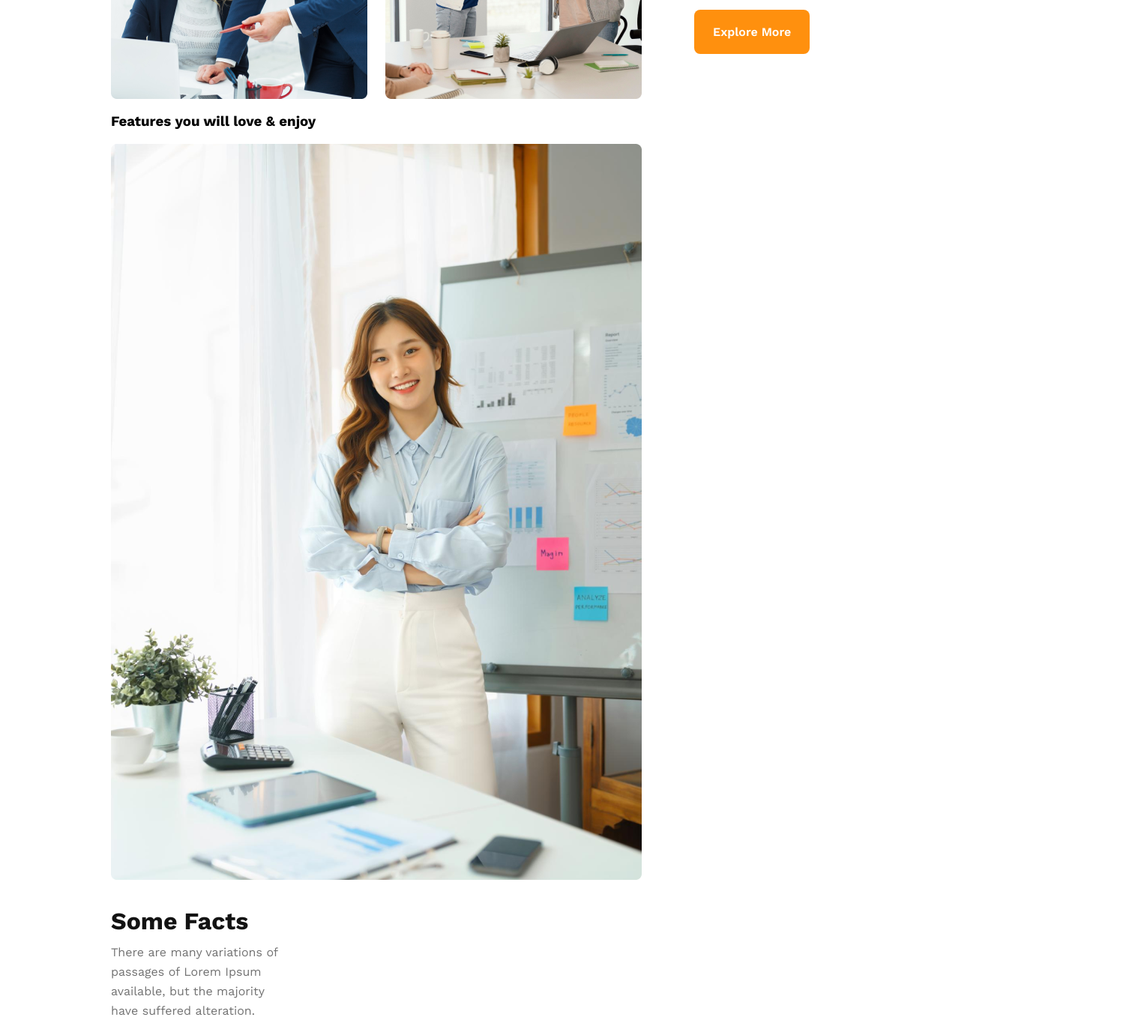
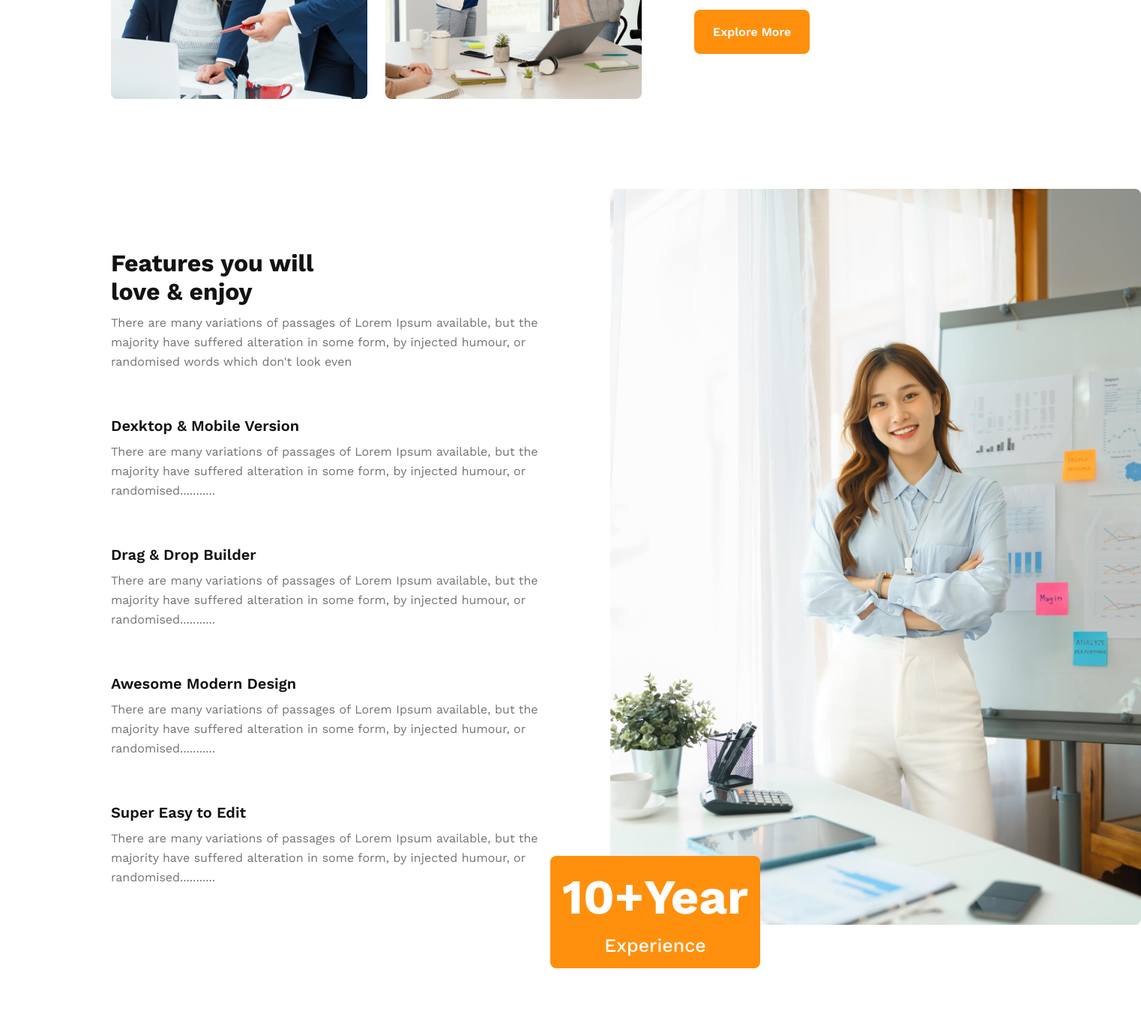
Before and after one commit to AvijitRoy111/g-3-architect-resources, a plain HTML site: page index.html in a window 1280 px wide. Shown: the part 1584-2949 px from the top of the page at 75% size, 1522 px wide, since content can reach past the window. Drawn offline with nearby package versions, Linux system fonts and the light colour scheme.

Commit message:
added the feature section

```diff
--- a/Styles/css.css
+++ b/Styles/css.css
@@ -117,12 +117,82 @@ main{
     line-height: 26px;
 }
 
+/*  feature section styles */
+.feature{
+    display:flex;
+    justify-content: space-around;
+}
+.feature-title{
+    color: var(--dark-01, #131313);
+    font-size:2rem;
+    font-weight: 700;
+    margin-top: 200px;
+    margin-bottom: 0px;
+}
+.feature-description{
+    width: 586px;
+    color: var(--dark-03, #727272);
+    font-size: 16px;
+    font-weight: 400;
+    line-height: 26px;
+    margin-top: 10px;
+    padding-right: 80px;
+}
 
+.feature-content-title{
+    color: var(--dark-01, #131313);
+    font-size: 20px;
+    font-weight: 600;
+    margin-top: 60px;
+    margin-bottom: 0px;
+}
+.feature-content{
+    width: 586px;
+    color: var(--dark-03, #727272);
+    font-size: 16px;
+    font-weight: 400;
+    line-height: 26px;
+    margin-top: 10px;
+}
+.feature-img{
+    width: 708px;
+    height: 982px;
+}
+.feature-img img{
+    margin-top: 120px;
+}
+.ten-years-btn{
+    border-radius: 8px;
+    background: #FF900E;
+    width: 280px;
+    height: 150px;
+    position:relative ;
+    bottom: 150px;
+    right: 80px;
+}
+.ten-years-btn h2{
+    color: #FFF;
+    text-align: center;
+    font-size: 65px;
+    font-weight: 700;
+    line-height: 70px;
+    padding-top: 20px;
+    margin-bottom: 0px;
+}
+.ten-years-btn p{
+    color: #FFF;
+    font-size: 25px;
+    margin-top: 10px;
+    text-align: center;
+    font-weight: 500;
+    line-height: 40px;
+}
 /* facts sectiion styles */
 .fact-title{
     color: var(--dark-01, #131313);
     font-size: 2rem;
     font-weight: 700;
+    margin-top: 200px;
     margin-bottom: 0px;
 }
 .facts-description{
@@ -224,7 +294,7 @@ main{
     .header{
         padding: 20px;
     }
-    nav, .teams-container,.fact-card-container,.sponcer-img{
+    nav, .teams-container,.feature,.fact-card-container,.sponcer-img{
         flex-direction: column;
     }
 
@@ -246,6 +316,16 @@ main{
         width: 100%;
         margin-left: 0px;
     }
+    .feature-img img{
+        width: 100%;
+        padding-left: 0px;
+        margin-left: 0px;
+    }
+    .feature-description{
+        width: 100%;
+        margin-left: 0px;
+        padding-right: 10px;
+    }
 
 }
 /* tablet devices */
@@ -253,7 +333,7 @@ main{
     .header{
         padding: 40px;
     }
-    nav , .teams-container{
+    nav ,.feature, .teams-container{
         flex-direction: column;
     }
     .teams-content ,.facts-description{
@@ -278,5 +358,10 @@ main{
         width: 100%;
         margin-left: 0px;
     }
+    .feature-description{
+        width: 100%;
+        margin-left: 0px;
+        padding-right: 10px;
+    }
 
 }
--- a/index.html
+++ b/index.html
@@ -57,12 +57,42 @@
 
         <!-- feature section -->
         <section class="feature">
-            <div class="feature-container">
-                <h3 class="feature-title">Features you will love & enjoy</h3>
+            <div>
+                <div class="feature-container">
+                    <h3 class="feature-title">Features you will <br> love & enjoy</h3>
+                    <p class="feature-description">There are many variations of passages of Lorem Ipsum available, but the majority have suffered alteration
+                    in some form, by injected humour, or randomised words which don't look even</p>
+            </div>
+
+            <div>
+                <h2 class="feature-content-title">Dexktop & Mobile Version</h2>
+                <p class="feature-content">There are many variations of passages of Lorem Ipsum available, but the
+                 majority have suffered alteration in some form, by injected humour, or randomised...........</p>
+            </div>
+            <div>
+                <h2 class="feature-content-title">Drag & Drop Builder</h2>
+                <p class="feature-content">There are many variations of passages of Lorem Ipsum available, but the majority have
+                 suffered alteration in some form, by injected humour, or randomised...........</p>
+            </div>
+            <div>
+                <h2 class="feature-content-title">Awesome Modern Design</h2>
+                <p class="feature-content">There are many variations of passages of Lorem Ipsum available, but the majority
+                have suffered alteration in some form, by injected humour, or randomised...........</p>
+            </div>
+            <div>
+                <h2 class="feature-content-title">Super Easy to Edit</h2>
+                <p class="feature-content">There are many variations of passages of Lorem Ipsum available, but the majority
+                have suffered alteration in some form, by injected humour, or randomised...........</p>
+            </div>
 
             </div>
             <div class="feature-img">
                 <img src="images/architect.png" alt="">
+                <div class="ten-years-btn">
+                    <h2>10+Year</h2>
+                    <p>Experience</p>
+
+                </div>
 
             </div>
         </section>
```
